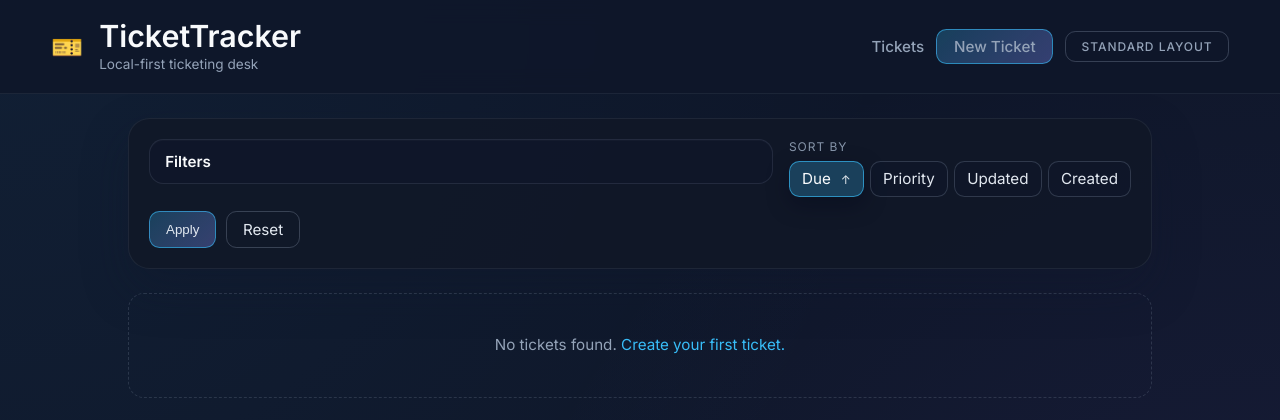
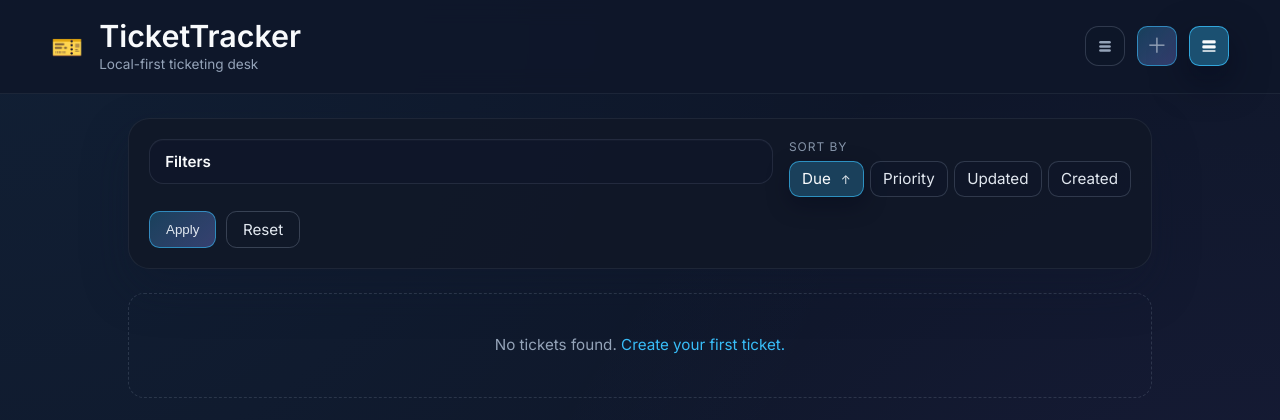
Before and after one commit to rinc3w1nd/TicketTracker, a Flask app: page / in a window 1280 px wide. Shown: the top 420 px of the page. Run offline with Flask 3, Linux system fonts and the light colour scheme; data that the repository does not hold is empty.

Commit message:
Add icon-forward header navigation controls

```diff
--- a/static/css/styles.css
+++ b/static/css/styles.css
@@ -92,20 +92,96 @@ a:hover {
   font-weight: 500;
 }
 
-.nav-links .button.primary {
-  padding: 0.5rem 1.25rem;
+.icon-button {
+  display: inline-flex;
+  align-items: center;
+  justify-content: center;
+  width: 2.85rem;
+  height: 2.85rem;
+  border-radius: 0.85rem;
+  padding: 0;
+  position: relative;
+  line-height: 1;
+  transition: border 0.2s ease, background 0.2s ease, color 0.2s ease,
+    box-shadow 0.2s ease;
+}
+
+.icon-button .icon {
+  display: inline-flex;
+  align-items: center;
+  justify-content: center;
+  font-size: 1.1rem;
+}
+
+.icon-button .icon svg {
+  width: 1.25rem;
+  height: 1.25rem;
+  fill: currentColor;
+}
+
+.icon-button:focus-visible {
+  outline: 2px solid rgba(56, 189, 248, 0.65);
+  outline-offset: 3px;
+}
+
+.button.icon-button {
+  padding: 0;
+}
+
+.nav-links a.icon-button:not(.button) {
+  border: 1px solid rgba(148, 163, 184, 0.25);
+  background: rgba(15, 23, 42, 0.35);
+  color: var(--text-muted);
+}
+
+.nav-links a.icon-button:not(.button):hover,
+.nav-links a.icon-button:not(.button):focus-visible {
+  color: #f8fafc;
+  border-color: rgba(56, 189, 248, 0.6);
+  background: rgba(56, 189, 248, 0.2);
+  text-decoration: none;
+  box-shadow: 0 12px 32px rgba(2, 6, 23, 0.35);
+}
+
+.nav-links .button.icon-button {
+  width: 2.85rem;
+  height: 2.85rem;
+}
+
+.nav-links .button.icon-button .icon {
+  font-size: 1.3rem;
+}
+
+.nav-links .button.icon-button:hover,
+.nav-links .button.icon-button:focus-visible {
+  text-decoration: none;
+  box-shadow: 0 14px 32px rgba(2, 6, 23, 0.45);
+}
+
+.nav-links .toggle-compact {
+  border: 1px solid rgba(148, 163, 184, 0.35);
+  background: rgba(15, 23, 42, 0.35);
+  color: var(--text-muted);
+}
+
+.nav-links .toggle-compact:hover,
+.nav-links .toggle-compact:focus-visible {
+  color: #f8fafc;
+  border-color: rgba(56, 189, 248, 0.7);
+  background: rgba(56, 189, 248, 0.28);
+}
+
+.toggle-compact[aria-checked='true'] {
+  color: #f8fafc;
+  border-color: rgba(56, 189, 248, 0.8);
+  background: rgba(56, 189, 248, 0.35);
+  box-shadow: 0 14px 36px rgba(2, 6, 23, 0.5);
 }
 
 .content {
   width: min(1100px, 92vw);
   margin: 2rem auto 4rem;
   flex: 1;
-}
-
-.nav-links .toggle-compact {
-  font-size: 0.75rem;
-  letter-spacing: 0.08em;
-  text-transform: uppercase;
 }
 
 /* Compact mode adjustments */
@@ -125,17 +201,24 @@ body.compact .nav-links {
   gap: 0.75rem;
 }
 
+body.compact .icon-button {
+  width: 2.5rem;
+  height: 2.5rem;
+}
+
+body.compact .nav-links .button.icon-button {
+  width: 2.5rem;
+  height: 2.5rem;
+  padding: 0;
+}
+
 body.compact .button {
   padding: 0.5rem 1rem;
   border-radius: 0.65rem;
 }
 
-body.compact .nav-links .button {
+body.compact .nav-links .button:not(.icon-button) {
   padding: 0.45rem 0.95rem;
-}
-
-body.compact .nav-links .button.primary {
-  padding: 0.45rem 1.05rem;
 }
 
 body.compact .content {
--- a/templates/base.html
+++ b/templates/base.html
@@ -23,21 +23,57 @@
           <p class="subtitle">Local-first ticketing desk</p>
         </div>
       </div>
+      {% set toggle_label = 'Switch to standard layout (currently compact)' if is_compact else 'Switch to compact layout (currently standard)' %}
       <nav class="nav-links">
-        <a href="{{ url_for('tickets.list_tickets', compact=compact_value) }}">Tickets</a>
+        <a
+          href="{{ url_for('tickets.list_tickets', compact=compact_value) }}"
+          class="icon-button"
+          aria-label="View tickets"
+          title="View tickets"
+        >
+          <span class="icon" aria-hidden="true">
+            <svg viewBox="0 0 24 24" focusable="false" aria-hidden="true">
+              <rect x="5" y="6" width="14" height="3" rx="1.5"></rect>
+              <rect x="5" y="11" width="14" height="3" rx="1.5"></rect>
+              <rect x="5" y="16" width="14" height="3" rx="1.5"></rect>
+            </svg>
+          </span>
+          <span class="sr-only">View tickets</span>
+        </a>
         <a
           href="{{ url_for('tickets.create_ticket', compact=compact_value) }}"
-          class="button primary"
+          class="button primary icon-button"
+          aria-label="Create a new ticket"
+          title="Create a new ticket"
         >
-          New Ticket
+          <span class="icon" aria-hidden="true">＋</span>
+          <span class="sr-only">Create a new ticket</span>
         </a>
         <a
           href="{{ compact_toggle_url|default(request.url) }}"
-          class="button toggle-compact"
+          class="button icon-button toggle-compact"
           role="switch"
           aria-checked="{{ 'true' if is_compact else 'false' }}"
+          aria-label="{{ toggle_label }}"
+          title="{{ toggle_label }}"
         >
-          {% if is_compact %}Standard layout{% else %}Compact layout{% endif %}
+          <span class="icon" aria-hidden="true">
+            {% if is_compact %}
+              <svg viewBox="0 0 24 24" focusable="false" aria-hidden="true">
+                <rect x="4" y="5" width="16" height="4" rx="1.5"></rect>
+                <rect x="4" y="11" width="16" height="4" rx="1.5"></rect>
+                <rect x="4" y="17" width="16" height="2" rx="1"></rect>
+              </svg>
+            {% else %}
+              <svg viewBox="0 0 24 24" focusable="false" aria-hidden="true">
+                <rect x="4" y="5" width="7" height="7" rx="1.5"></rect>
+                <rect x="13" y="5" width="7" height="7" rx="1.5"></rect>
+                <rect x="4" y="14" width="7" height="7" rx="1.5"></rect>
+                <rect x="13" y="14" width="7" height="7" rx="1.5"></rect>
+              </svg>
+            {% endif %}
+          </span>
+          <span class="sr-only">{{ toggle_label }}</span>
         </a>
       </nav>
     </header>
```
